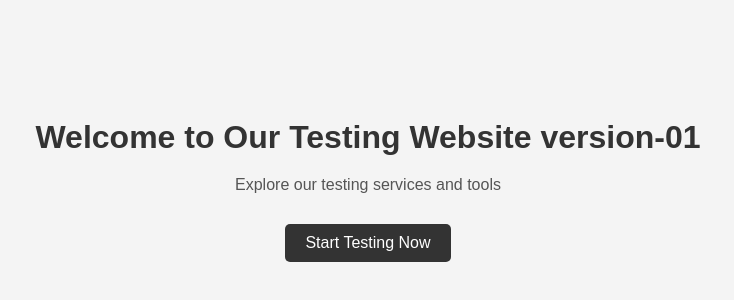
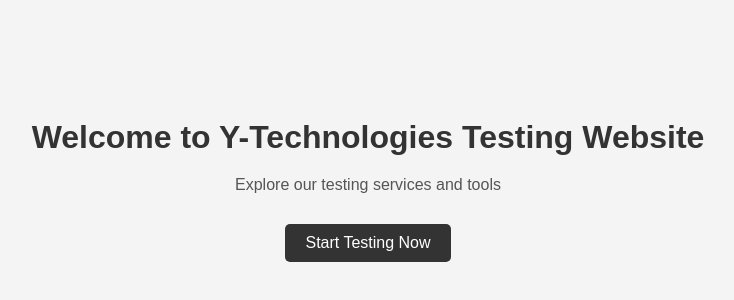
Before and after one commit to ytechnologies2019/Testing_Website, a plain HTML site: page index.html in a window 1280 px wide. Shown: the part 220-520 px from the top of the page, without its empty margins (272-1006 px from the left). Drawn offline with Linux system fonts and the light colour scheme.

Commit message:
Update index.html

```diff
--- a/index.html
+++ b/index.html
@@ -47,7 +47,7 @@
 </head>
 <body>
   <div class="container">
-    <h1>Welcome to Our Testing Website version-01</h1>
+    <h1>Welcome to Y-Technologies Testing Website</h1>
     <p>Explore our testing services and tools</p>
     <a href="https://your-testing-platform.com">Start Testing Now</a>
   </div>
```
